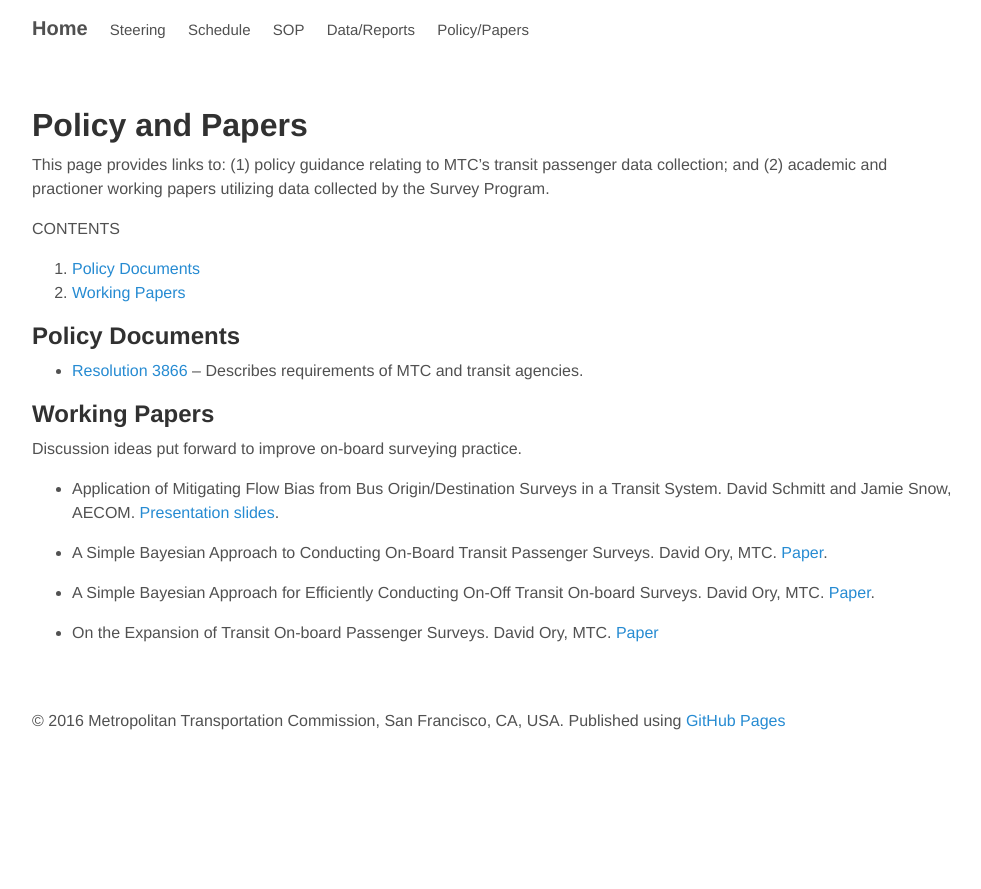
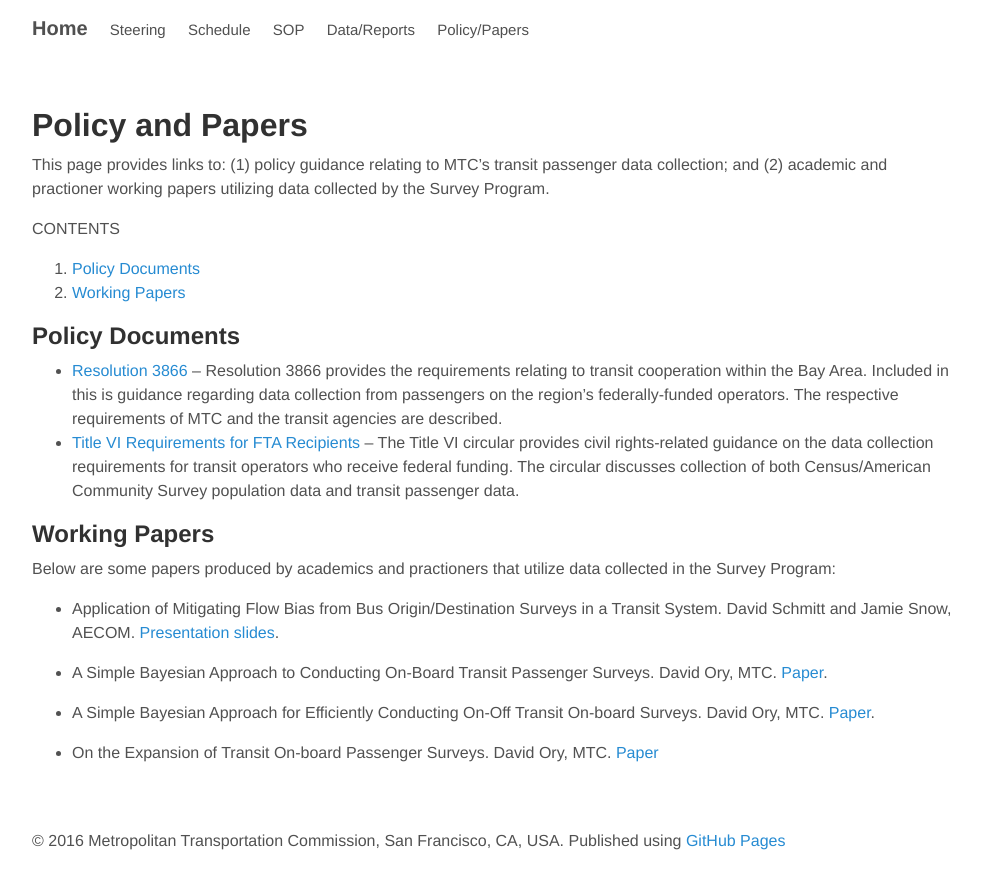
Before and after one commit to BayAreaMetro/transit-passenger-surveys, a Jekyll site: the page built from papers.md, in a window 1280 px wide. Shown: the top 889 px of the page, without its empty margins (144-1125 px from the left). Built offline with Jekyll 4.4.1, drawn with Linux system fonts in a browser that asks for light colours; nearby versions of some CDN libraries; library files that are not in the unit come from our copies.

Commit message:
More papers

```diff
--- a/papers.md
+++ b/papers.md
@@ -15,11 +15,12 @@ CONTENTS
 
 ## Policy Documents
 
-* [Resolution 3866](https://mtc.legistar.com/View.ashx?M=F&ID=3866249&GUID=9910CC33-E4BA-4709-BC52-63CAE8A856FB) -- Describes requirements of MTC and transit agencies.
+* [Resolution 3866](https://mtc.legistar.com/View.ashx?M=F&ID=3866249&GUID=9910CC33-E4BA-4709-BC52-63CAE8A856FB) -- Resolution 3866 provides the requirements relating to transit cooperation within the Bay Area. Included in this is guidance regarding data collection from passengers on the region's federally-funded operators. The respective requirements of MTC and the transit agencies are described.
+* [Title VI Requirements for FTA Recipients](https://www.transit.dot.gov/sites/fta.dot.gov/files/docs/FTA_Title_VI_FINAL.pdf) -- The Title VI circular provides civil rights-related guidance on the data collection requirements for transit operators who receive federal funding. The circular discusses collection of both Census/American Community Survey population data and transit passenger data.
 
 ## Working Papers
 
-Discussion ideas put forward to improve on-board surveying practice.
+Below are some papers produced by academics and practioners that utilize data collected in the Survey Program:
 
 *	Application of Mitigating Flow Bias from Bus Origin/Destination Surveys in a Transit System.  David Schmitt and Jamie Snow, AECOM.  [Presentation slides](http://trbappcon.org/2015conf/presentations/200_2015-05-20%20Planning%20Apps%20-%20Mitigating%20Flow%20Bias%20v3%20051815.pptx).
 
```
